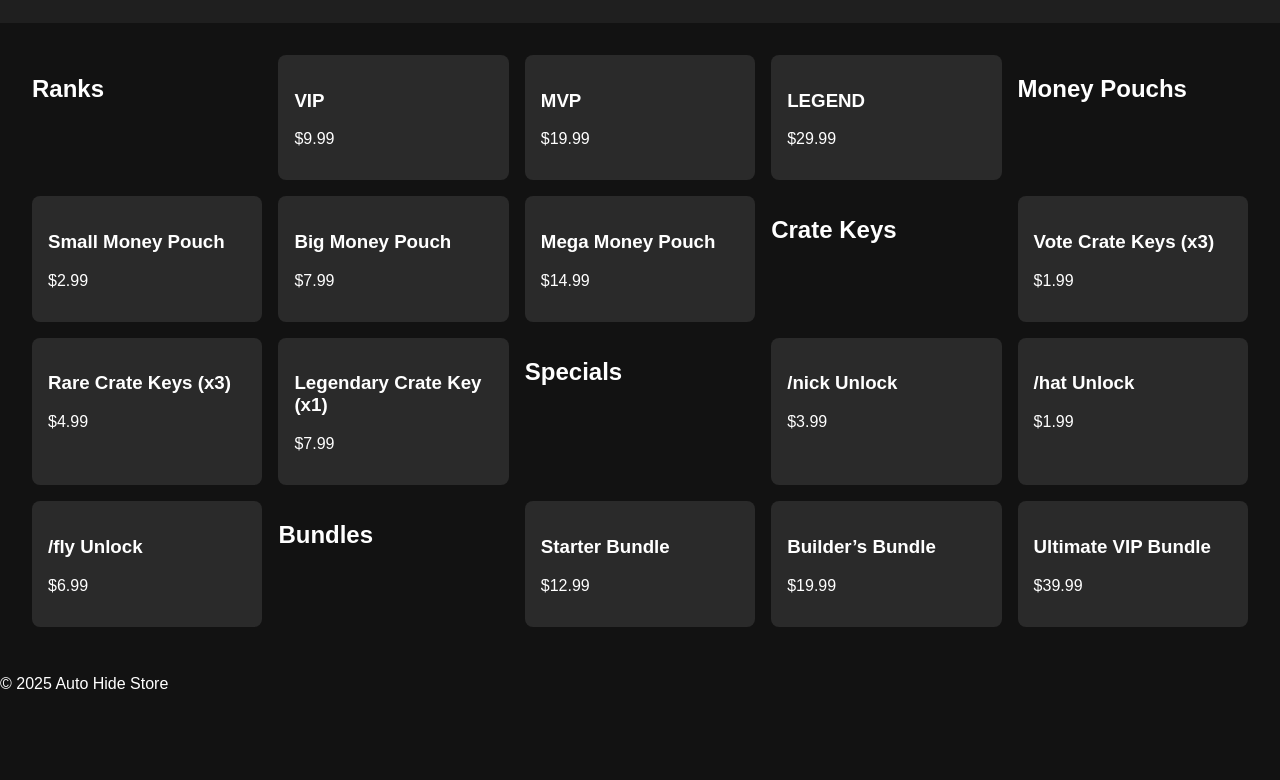
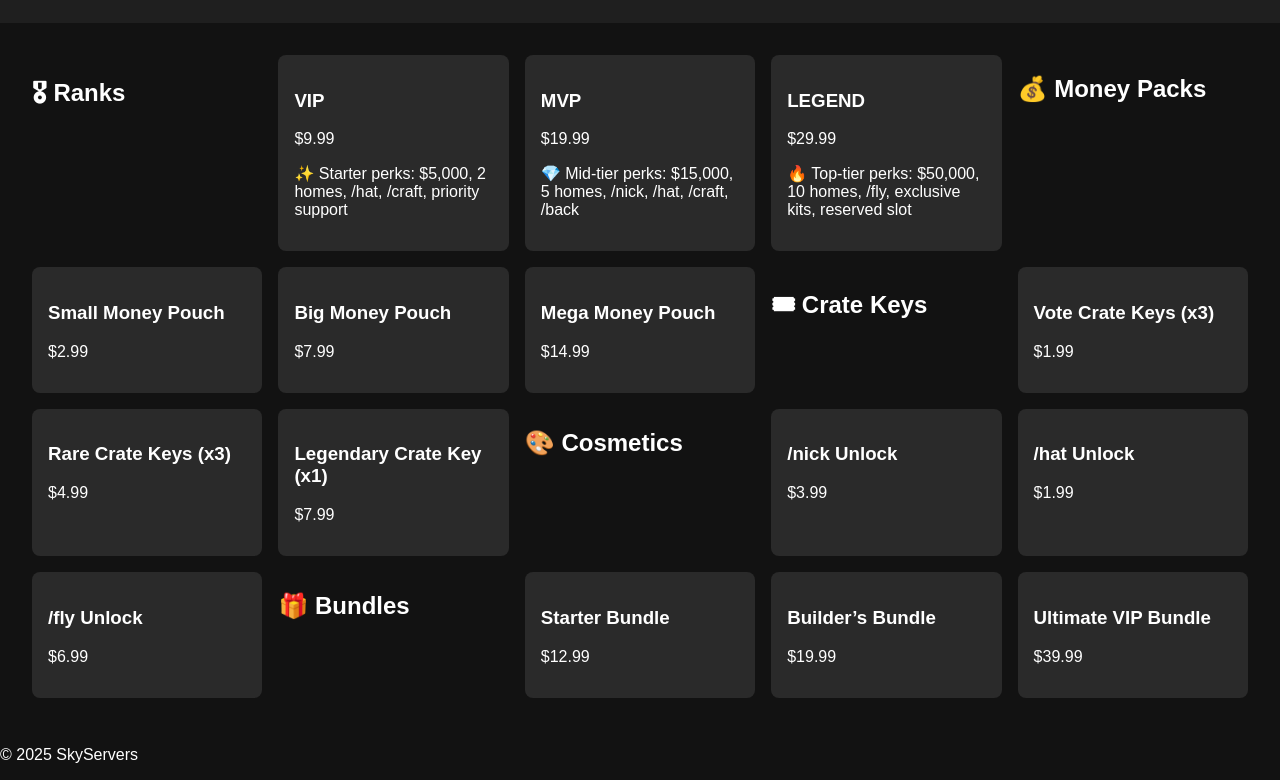
Before and after one commit to SRGuyYT/SRGuyYT-Shop, a plain HTML site: page index.html in a window 1280 px wide. Shown: the part 89-869 px from the top of the page. Before the commit the page ends 800 px from the top, so only its background shows below. Drawn offline with Linux system fonts and the light colour scheme.

Commit message:
Update index.html

```diff
--- a/index.html
+++ b/index.html
@@ -3,7 +3,7 @@
 <head>
 <meta charset="UTF-8">
 <meta name="viewport" content="width=device-width, initial-scale=1.0">
-<title>Auto Hide Store</title>
+<title>SkyServers Store</title>
 <link rel="stylesheet" href="style.css">
 
 <!-- Google Analytics -->
@@ -17,7 +17,7 @@
 </head>
 <body>
   <header>
-    <h1>Auto Hide Store</h1>
+    <h1>SkyServers Store</h1>
     <button id="toggle-dark">Toggle Dark Mode</button>
     <nav>
       <a href="#" onclick="showLogin()">Login</a>
@@ -27,40 +27,46 @@
 
   <main>
     <section class="products">
-      <h2>Ranks</h2>
+      <h2>🎖 Ranks</h2>
       <div class="card">
         <h3>VIP</h3>
         <p>$9.99</p>
+        <p>✨ Starter perks: $5,000, 2 homes, /hat, /craft, priority support</p>
       </div>
       <div class="card">
         <h3>MVP</h3>
         <p>$19.99</p>
+        <p>💎 Mid-tier perks: $15,000, 5 homes, /nick, /hat, /craft, /back</p>
       </div>
       <div class="card">
         <h3>LEGEND</h3>
         <p>$29.99</p>
+        <p>🔥 Top-tier perks: $50,000, 10 homes, /fly, exclusive kits, reserved slot</p>
       </div>
 
-      <h2>Money Pouchs</h2>
+      <h2>💰 Money Packs</h2>
       <div class="card"><h3>Small Money Pouch</h3><p>$2.99</p></div>
       <div class="card"><h3>Big Money Pouch</h3><p>$7.99</p></div>
       <div class="card"><h3>Mega Money Pouch</h3><p>$14.99</p></div>
 
-      <h2>Crate Keys</h2>
+      <h2>🎟 Crate Keys</h2>
       <div class="card"><h3>Vote Crate Keys (x3)</h3><p>$1.99</p></div>
       <div class="card"><h3>Rare Crate Keys (x3)</h3><p>$4.99</p></div>
       <div class="card"><h3>Legendary Crate Key (x1)</h3><p>$7.99</p></div>
 
-      <h2>Specials</h2>
+      <h2>🎨 Cosmetics</h2>
       <div class="card"><h3>/nick Unlock</h3><p>$3.99</p></div>
       <div class="card"><h3>/hat Unlock</h3><p>$1.99</p></div>
       <div class="card"><h3>/fly Unlock</h3><p>$6.99</p></div>
 
-      <h2>Bundles</h2>
+      <h2>🎁 Bundles</h2>
       <div class="card"><h3>Starter Bundle</h3><p>$12.99</p></div>
       <div class="card"><h3>Builder’s Bundle</h3><p>$19.99</p></div>
       <div class="card"><h3>Ultimate VIP Bundle</h3><p>$39.99</p></div>
     </section>
+
+    <!-- Modals for Login/Signup/Reset -->
+    <div class="modal-bg" id="modal-bg"></div>
 
     <section id="login-form" class="modal">
       <h2>Login</h2>
@@ -86,7 +92,7 @@
   </main>
 
   <footer>
-    <p>&copy; 2025 Auto Hide Store</p>
+    <p>&copy; 2025 SkyServers</p>
   </footer>
 
 <script src="script.js"></script>
```
